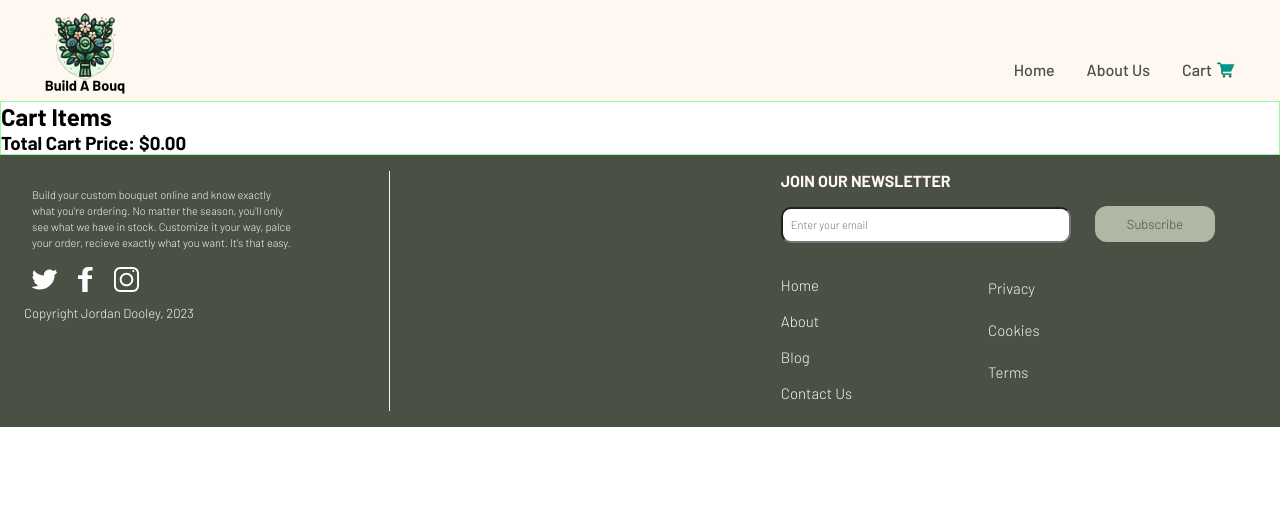
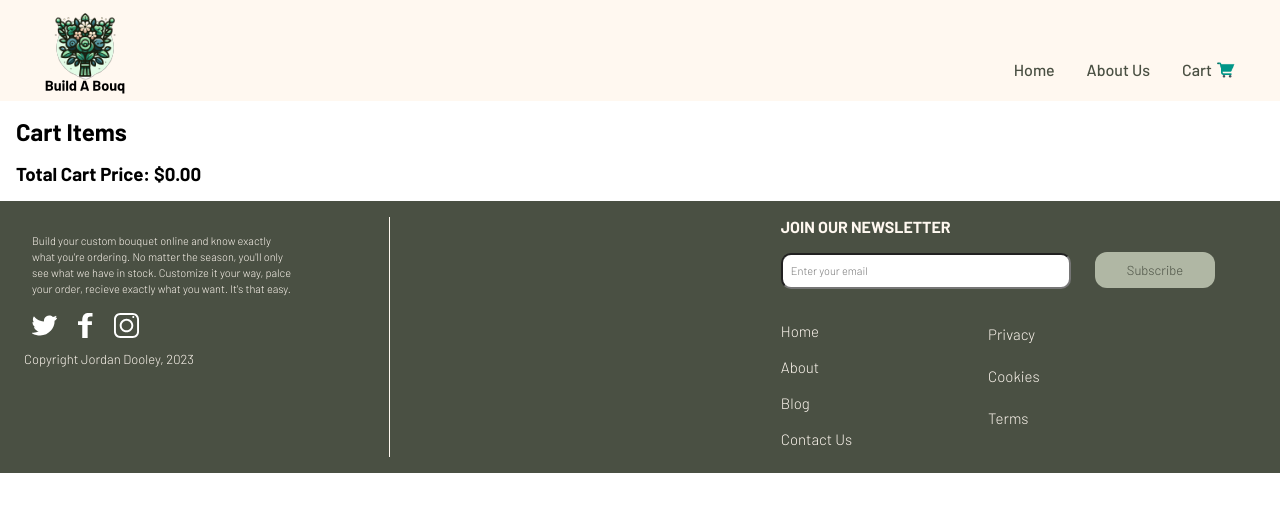
Before and after one commit to jaydools/Build-a-Bouq, a React (Create React App) app: page /cart in a window 1280 px wide. Shown: the top 512 px of the page. Built offline with nearby package versions, Linux system fonts and the light colour scheme.

Commit message:
made changes to cart component
changed order of displayed into and added styling. switching to branch

```diff
--- a/src/Pages/Cart/Cart.js
+++ b/src/Pages/Cart/Cart.js
@@ -26,7 +26,7 @@ function Cart() {
 
     return (
         <div className="cart-container">
-            <h2>Cart Items</h2>
+            <h2 className="cart-container-header">Cart Items</h2>
 
             {cartItems.map((selections, index) => {
                 // Extract individual selection prices
@@ -43,11 +43,27 @@ function Cart() {
                 return (
                     <div className="selections">
                         <div key={index} className="cart-item">
-                            <p className="cart-items__header">Item: Custom Bouquet {index + 1}</p>
-                            {focal && <p>Primary: ${primaryPrice.toFixed(2)}</p>}
-                            {secondary && <p>Secondary: ${secondaryPrice.toFixed(2)}</p>}
-                            {foliage && <p>Foliage: ${foliagePrice.toFixed(2)}</p>}
-                            {container && <p>Container: ${containerPrice.toFixed(2)}</p>}
+                            <p className="cart-items__header">Custom Bouquet {index + 1}</p>
+                            {focal && (
+                                <p>
+                                    Primary: {focal.item_name} - ${primaryPrice.toFixed(2)}
+                                </p>
+                            )}
+                            {secondary && (
+                                <p>
+                                    Secondary: {secondary.item_name} - ${secondaryPrice.toFixed(2)}
+                                </p>
+                            )}
+                            {foliage && (
+                                <p>
+                                    Foliage: {foliage.item_name} - ${foliagePrice.toFixed(2)}
+                                </p>
+                            )}
+                            {container && (
+                                <p>
+                                    Container: {container.item_name} - ${containerPrice.toFixed(2)}
+                                </p>
+                            )}
                             <p className="cart-items__total">
                                 Total: ${totalSelectionPrice.toFixed(2)}
                             </p>
--- a/src/Pages/Cart/Cart.scss
+++ b/src/Pages/Cart/Cart.scss
@@ -2,22 +2,24 @@
 @use "../../Styles/mixins" as *;
 @use "../../Styles/variables" as *;
 
-.cart-container {
-    border: 1px solid palegreen;
+.cart-container-header {
+    margin: 1rem;
 }
-
 .selections {
-    border: 1px solid blue;
     padding: 1rem;
+    margin: 1rem;
+    box-shadow: 0 4px 8px 0 rgba(0, 0, 0, 0.2), 0 6px 20px 0 rgba(0, 0, 0, 0.19);
 }
 
 .cart-items {
     &__header {
         font-weight: bold;
+        margin: 0.5rem 0;
     }
 
     &__total {
         font-weight: bold;
+        margin: 0.5rem 0;
     }
 
     &__delete {
@@ -25,5 +27,10 @@
         background-color: $secondary;
         border-radius: $buttonRadius;
         padding: 0.5rem 2rem 0.5rem 2rem;
+        margin: 0.5rem 0;
     }
 }
+
+.cart-total {
+    margin: 1rem;
+}
```
